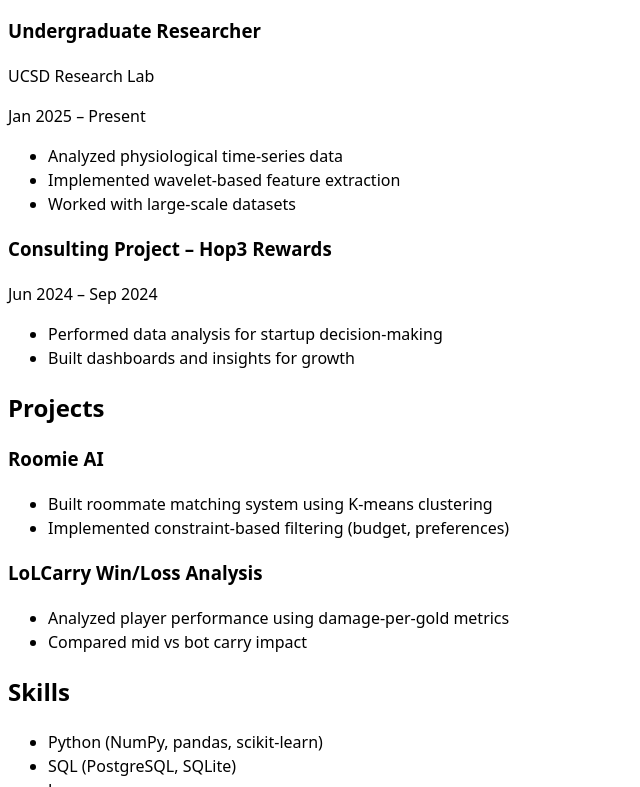
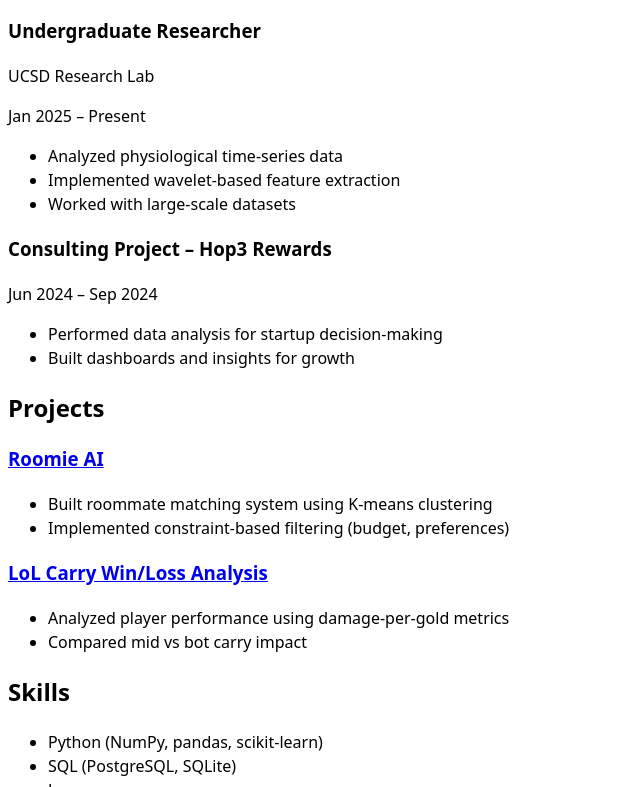
Before and after one commit to taejunp095-ops/portfolio, a plain HTML site: page Resume/index.html in a window 1280 px wide. Shown: the part 392-1179 px from the top of the page, without its empty margins (0-640 px from the left). Drawn offline with Linux system fonts and the light colour scheme.

Commit message:
last update2

```diff
--- a/Resume/index.html
+++ b/Resume/index.html
@@ -68,7 +68,11 @@
     <h2>Projects</h2>
 
     <article>
-      <h3>Roomie AI</h3>
+      <h3>
+      <a href="https://github.com/taejunp095-ops/ROOMIE" target="_blank">
+        Roomie AI
+      </a>
+    </h3>
       <ul>
         <li>Built roommate matching system using K-means clustering</li>
         <li>Implemented constraint-based filtering (budget, preferences)</li>
@@ -76,7 +80,11 @@
     </article>
 
     <article>
-      <h3>LoLCarry Win/Loss Analysis</h3>
+      <h3>
+      <a href="https://github.com/taejunp095-ops/LOLCarry-WinLoss" target="_blank">
+        LoL Carry Win/Loss Analysis
+      </a>
+    </h3>
       <ul>
         <li>Analyzed player performance using damage-per-gold metrics</li>
         <li>Compared mid vs bot carry impact</li>
```
